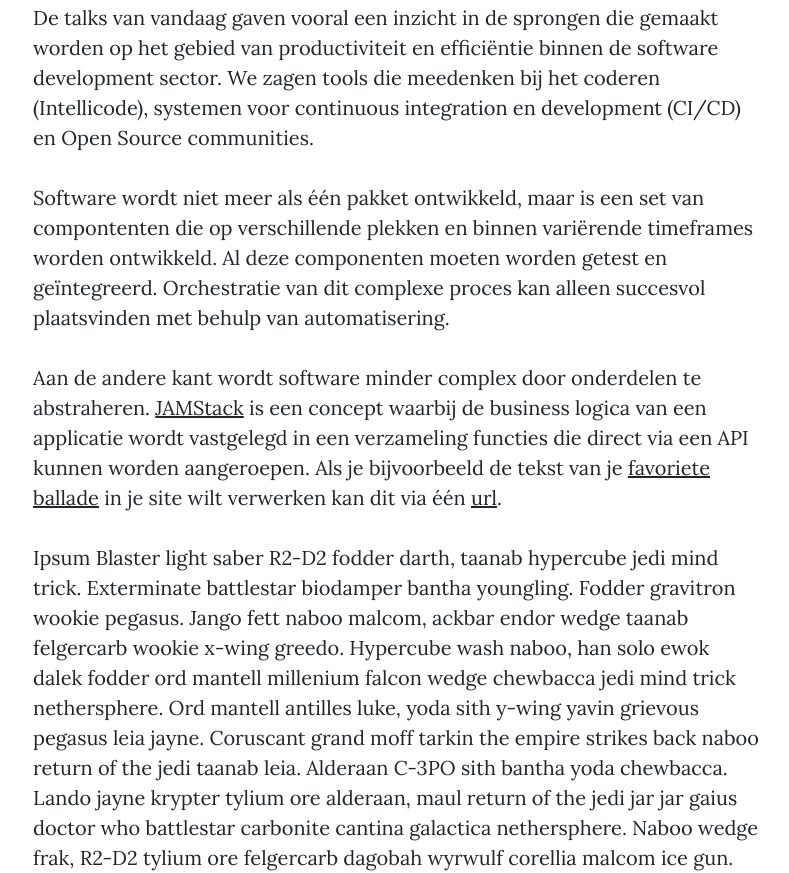
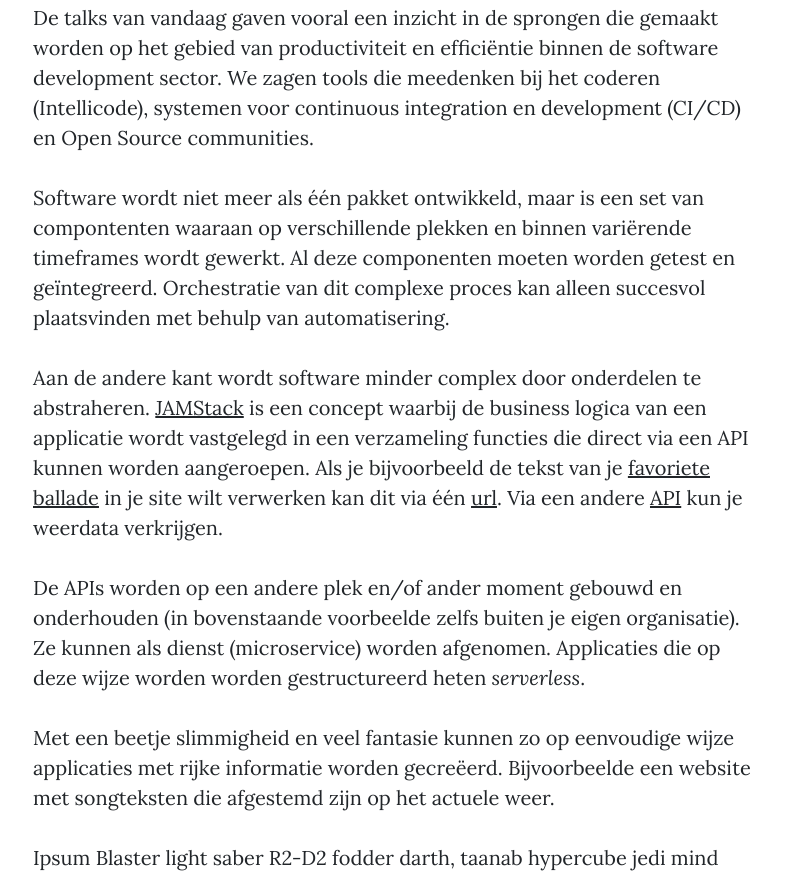
Before and after one commit to hanbedrijfskunde/seattle, a website: page post.tuesday.html in a window 1280 px wide. Shown: the part 638-1511 px from the top of the page, without its empty margins (242-1031 px from the left). Drawn offline with nearby package versions, Linux system fonts and the light colour scheme.

Commit message:
Added text content

```diff
--- a/post.tuesday.html
+++ b/post.tuesday.html
@@ -80,14 +80,23 @@
             en Open Source communities.
           </p>
           <p>
-            Software wordt niet meer als één pakket ontwikkeld, maar is een set van compontenten die op verschillende plekken en binnen
-            variërende timeframes worden ontwikkeld. Al deze componenten moeten worden getest en geïntegreerd. Orchestratie van dit complexe proces kan alleen succesvol plaatsvinden
+            Software wordt niet meer als één pakket ontwikkeld, maar is een set van compontenten waaraan op verschillende plekken en binnen
+            variërende timeframes wordt gewerkt. Al deze componenten moeten worden getest en geïntegreerd. Orchestratie van dit complexe proces kan alleen succesvol plaatsvinden
             met behulp van automatisering.
           </p>
           <p>
             Aan de andere kant wordt software minder complex door onderdelen te abstraheren. <a href="https://jamstack.org/" target="_blank">JAMStack</a> is een concept waarbij
             de business logica van een applicatie wordt vastgelegd in een verzameling functies die direct via een API kunnen worden aangeroepen. Als je bijvoorbeeld de tekst van je
             <a href="https://youtu.be/_E0tcilfKZQ" target="_blank">favoriete ballade</a> in je site wilt verwerken kan dit via één <a href="https://api.lyrics.ovh/v1/Michael%20Jackson/Human%20Nature" target="_blank">url</a>.
+            Via een andere <a href="https://www.metaweather.com/api/location/727232/" target="_blank">API</a> kun je weerdata verkrijgen.
+          </p>
+          <p>
+            De APIs worden op een andere plek en/of ander moment gebouwd en onderhouden (in bovenstaande voorbeelde zelfs buiten je eigen organisatie). Ze kunnen als dienst (microservice) worden afgenomen. Applicaties die op deze wijze worden
+            worden gestructureerd heten <em>serverless</em>.
+          </p>
+          <p>
+              Met een beetje slimmigheid en veel fantasie kunnen zo op eenvoudige wijze applicaties met rijke informatie
+              worden gecreëerd. Bijvoorbeelde een website met songteksten die afgestemd zijn op het actuele weer.
           </p>
           <p>
               Ipsum Blaster light saber R2-D2 fodder darth, taanab hypercube jedi mind trick. Exterminate battlestar biodamper bantha youngling. Fodder gravitron wookie pegasus. Jango fett naboo malcom, ackbar endor wedge taanab felgercarb wookie x-wing greedo. Hypercube wash naboo, han solo ewok dalek fodder ord mantell millenium falcon wedge chewbacca jedi mind trick nethersphere. Ord mantell antilles luke, yoda sith y-wing yavin grievous pegasus leia jayne. Coruscant grand moff tarkin the empire strikes back naboo return of the jedi taanab leia.
```
